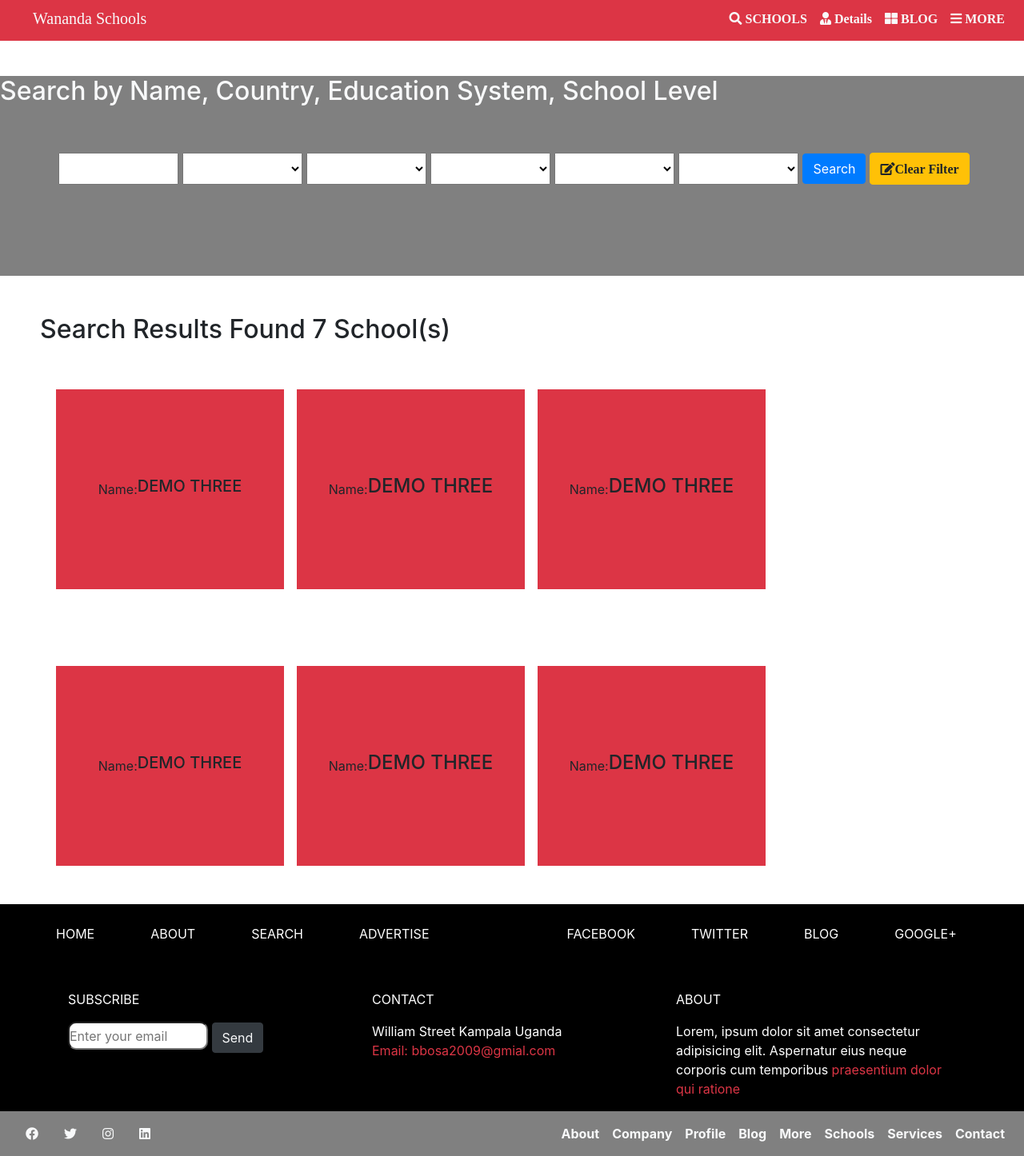
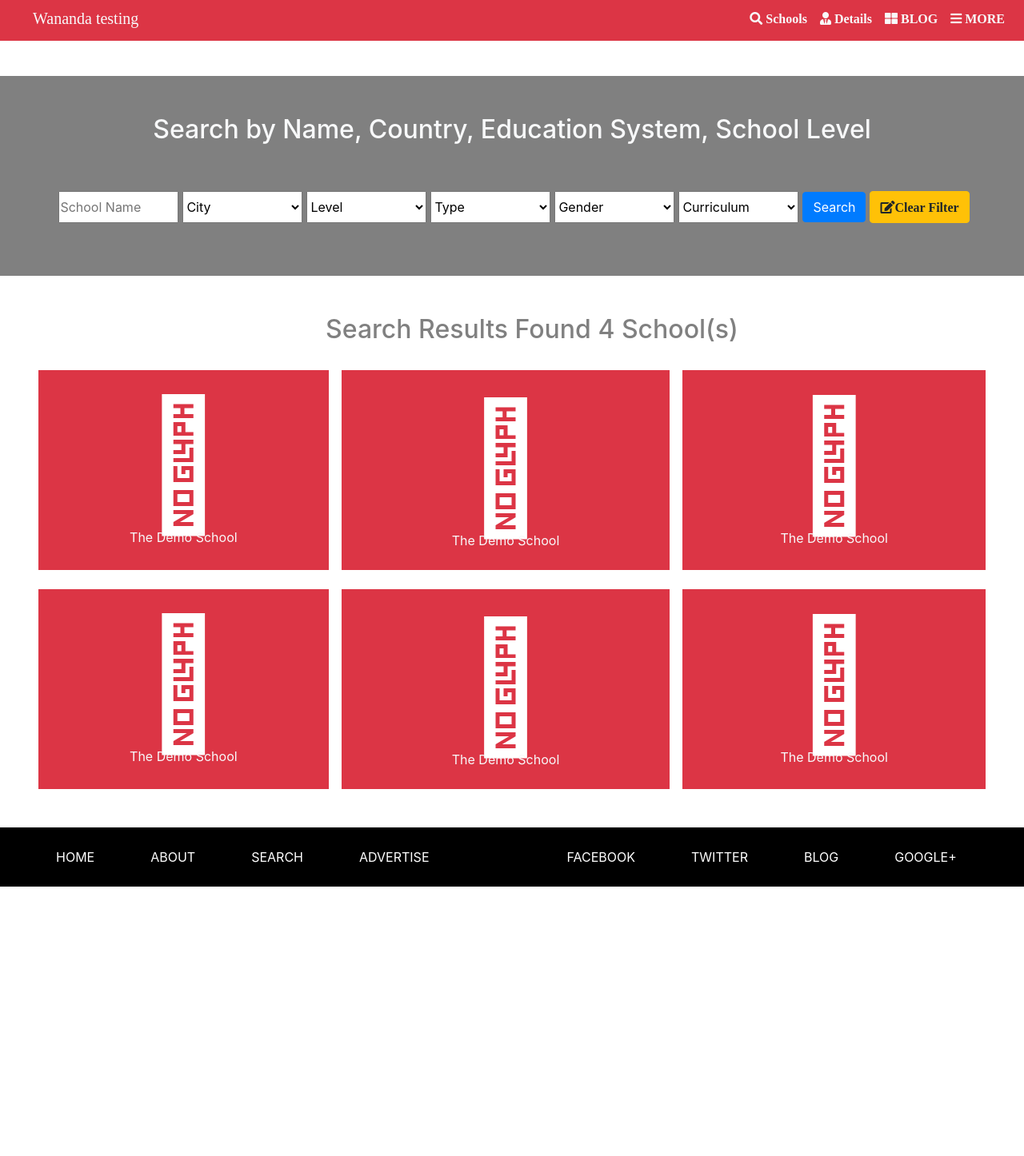
Before and after one commit to bmuhamood/Potashule-Solo-Project, a plain HTML site: page results.html in a window 1280 px wide. Shown: the part 5-1451 px from the top of the page at 80% size. After the commit the page ends 1130 px from the top, so only its background shows below. Drawn offline with nearby package versions, Linux system fonts and the light colour scheme.

```diff
--- a/results.html
+++ b/results.html
@@ -16,14 +16,14 @@
         <!-- Nav bar section -->
         <header>
             <nav class="navbar navbar-expand-lg navbar-light bg-danger fixed-top">
-                <a class="navbar-brand text-light" href="index.html"><i class="far fa-map-marker-alt">&nbsp;Wananda Schools</i></a>
+                <a class="navbar-brand text-light" href="index.html"><i class="far fa-map-marker-alt">&nbsp;Wananda testing</i></a>
                 <button class="navbar-toggler" type="button" data-toggle="collapse" data-target="#navbarNav" aria-controls="navbarNav" aria-expanded="false" aria-label="Toggle navigation">
-                  <span class="navbar-toggler-icon"></span>
+                  <p class="navbar-toggler-icon">
                 </button>
                 <div class="collapse navbar-collapse flex" id="navbarNav">
                   <ul class="navbar-nav">
                     <li class="nav-item">
-                      <a class="nav-link text-light" href="results.html"><i class="fas fa-search">&nbsp;SCHOOLS</i></a>
+                      <a class="nav-link text-light" href="results.html"><i class="fas fa-search">&nbsp;Schools</i></a>
                     </li>
                     <li class="nav-item">
                       <a class="nav-link text-light" href="details.html"><i class="fas fa-user-tie">&nbsp;Details</i></a>
@@ -40,86 +40,85 @@
         </header>
 
       <section class="container-fluid results-head">
+        <h2 class="search-page-title text-center text-light pt-5">Search by Name, Country, Education System, School Level</h2>
         <div class="row">
-          <h2 class="search-page-title text-center text-light">Search by Name, Country, Education System, School Level</h2>
         </div>
         <form class="search-form-menu">
-          <input type="text" id="fname" name="fname">
-          <select name="cars">
-            <label for="schoolname" class="lable text-light">School Name
-            <option value="volvo"></option>
-            <option value="saab">Saab</option>
-            <option value="mercedes">Mercedes</option>
-            <option value="audi">Audi</option>
-          </label>
+          <input type="text" id="fname" name="fname" placeholder="School Name">
+          <select class="mdb-select md-form" searchable="Search here..">
+            <option value="" disabled selected>City</option>
+            <option value="1">Kampala</option>
+            <option value="2">Wakiso</option>
+            <option value="3">Mengo</option>
           </select>
-          <select name="cars" id="cars">
-            <option value="volvo"></option>
-            <option value="volvo">Kindergaten</option>
-            <option value="saab">Primary</option>
-            <option value="mercedes">Secondary</option>
+          <select class="mdb-select md-form" searchable="Search here..">
+            <option value="" disabled selected>Level</option>
+            <option value="1">Kindergaten</option>
+            <option value="2">Primary</option>
+            <option value="3">Secondary</option>
           </select>
-          <select name="cars" id="cars">
-            <option value="volvo"></option>
-            <option value="volvo">Volvo</option>
-            <option value="saab">Saab</option>
-            <option value="mercedes">Mercedes</option>
-            <option value="audi">Audi</option>
+          <select class="mdb-select md-form" searchable="Search here..">
+            <option value="" disabled selected>Type</option>
+            <option value="1">Type1</option>
+            <option value="2">Type2</option>
+            <option value="3">Type3</option>
+            <option value="3">Type4</option>
+            <option value="3">Type5</option>
           </select>
-          <select name="cars" id="cars">
-            <option value="volvo"></option>
-            <option value="volvo">Volvo</option>
-            <option value="saab">Saab</option>
-            <option value="mercedes">Mercedes</option>
-            <option value="audi">Audi</option>
+          <select class="mdb-select md-form" searchable="Search here..">
+            <option value="" disabled selected>Gender</option>
+            <option value="1">Male</option>
+            <option value="2">Female</option>
+            <option value="3">Undisclosed</option>
           </select>
-          <select name="cars" id="cars">
-            <option value="volvo"></option>
-            <option value="volvo">Volvo</option>
-            <option value="saab">Saab</option>
-            <option value="mercedes">Mercedes</option>
-            <option value="audi">Audi</option>
+          <select class="mdb-select md-form" searchable="Search here..">
+            <option value="" disabled selected>Curriculum</option>
+            <option value="2">USA</option>
+            <option value="2">Germany</option>
+            <option value="3">France</option>
+            <option value="3">Poland</option>
+            <option value="3">Japan</option>
           </select>
+
           <button type="button" class="btn btn-primary btn-search">Search</button>
           <button type="button" class="btn btn-warning btn-search fas fa-edit btn-clear">Clear Filter</button>
         </form>
+        </div>
       </section>
 
       <section class="search-results-section mt-5">
-        <h2 class="results-text">Search Results Found 7 School(s)</h2>
-          <div class="container results-search">
-            <div class="row">
-
-              <div class="section1 col-md-3 mt-5 mr-3 bg-danger">
-                  <span>Name:</span><h5>DEMO THREE</h5>
+        <h2 class="results-text text-center">Search Results Found 4 School(s)</h2>
+          <div class="gallery mb-5">
+              <div class="sec1 mr-3 mt-4 ml-5 bg-danger">
+                  <span class="text-img"><i class="fad fa-user-graduate fa-10x"></i></span>
+                  <p class="text-center text-light"> The Demo School</p>
               </div>
-              <div class="section1 col-md-3 mt-5 mr-3  bg-danger">
-                <span>Name:</span><h4>DEMO THREE</h4>
+              <div class="sec2 mr-3 mt-4 bg-danger">
+                <span class="text-img"><i class="fad fa-user-graduate fa-10x"></i></span>
+                <p class="text-center text-light"> The Demo School</p>
               </div>
-              <div class="section1 col-md-3 mt-5 bg-danger">
-                <span>Name:</span><h4>DEMO THREE</h4>
+              <div class="sec3 mr-3 mt-4 mr-5 bg-danger">
+                <span class="text-img"><i class="fad fa-user-graduate fa-10x"></i></span>
+                <p class="text-center text-light"> The Demo School</p>
               </div>
+              <div class="sec4 mr-3 mt-4 ml-5 bg-danger">
+                <span class="text-img"><i class="fad fa-user-graduate fa-10x"></i></span>
+                <p class="text-center text-light"> The Demo School</p>
+            </div>
+            <div class="sec5 mr-3 mt-4 bg-danger">
+              <span class="text-img"><i class="fad fa-user-graduate fa-10x"></i></span>
+              <p class="text-center text-light"> The Demo School</p>
+            </div>
+            <div class="sec6 mr-3 mt-4 mr-5 bg-danger">
+              <span class="text-img"><i class="fad fa-user-graduate fa-10x"></i></span>
+              <p class="text-center text-light"> The Demo School</p>
             </div>
           </div>
 
       </section>
-      <section class="search-results-section mt-5 mb-5">
-        <div class="container results-search">
-          <div class="row">
-            <div class="section1 col-md-3 mt-5 mr-3 bg-danger">
-                <span>Name:</span><h5>DEMO THREE</h5>
-            </div>
-            <div class="section1 col-md-3 mt-5 mr-3  bg-danger">
-              <span>Name:</span><h4>DEMO THREE</h4>
-            </div>
-            <div class="section1 col-md-3 mt-5 bg-danger">
-              <span>Name:</span><h4>DEMO THREE</h4>
-            </div>
-          </div>
-        </div>
 
-    </section>
 </main>
+
 <footer class="footer-section">
   <div class="header-footer-bg">
   <div class="header-footer">
@@ -135,71 +134,7 @@
           <li><a href="#">GOOGLE+</a></li>
       </ul>
   </div>
-  <hr class="hr-line">
-  <div class="middle-footer">
-   <div class="container">
-       <div class="row">
-         <div class="col-4">
-          <div class="subscrib-form">
-              <p>SUBSCRIBE</p>
-              <div>
-              <input type="email" class="email-input" placeholder="Enter your email">
-              <button type="button" class="btn btn-dark text-light">Send</button>
-              </div>
-          </div>
-         </div>
-      <div class="col-4">
-          <div>
-              <p>CONTACT</p>
-              William Street Kampala Uganda <br>
-              <span class="text-danger">Email: bbosa2009@gmial.com</span>
-          </div>
-      </div>
-      <div class="col-4">
-          <div class="about">
-              <p>ABOUT</p>
-              <p>Lorem, ipsum dolor sit amet consectetur adipisicing elit.
-              Aspernatur eius neque corporis cum temporibus <span class="text-danger">praesentium dolor qui ratione </span></p>
-          </div>
-      </div>
-      </div>
-   </div>
 </div>
-</div>
-<nav class="navbar navbar-expand-lg navbar-light footer-bottom">
-<a class="navbar text-light" href="#"><i class="fab fa-facebook"></i></a>
-<a class="navbar text-light" href="#"><i class="fab fa-twitter"></i></a>
-<a class="navbar text-light" href="#"><i class="fab fa-instagram"></i></a>
-<a class="navbar text-light" href="#"><i class="fab fa-linkedin"></i></a>
-<div class="collapse navbar-collapse" id="navbarNav">
-<ul class="navbar-nav">
-  <li class="nav-item">
-    <a class="nav-link text-light" href="#">About</i></a>
-  </li>
-  <li class="nav-item">
-    <a class="nav-link text-light" href="#">Company</i></a>
-  </li>
-  <li class="nav-item">
-    <a class="nav-link text-light" href="#">Profile</i></a>
-  </li>
-  <li class="nav-item">
-    <a class="nav-link text-light" href="#">Blog</i></a>
-  </li>
-  <li class="nav-item">
-      <a class="nav-link text-light" href="#">More</i></a>
-    </li>
-    <li class="nav-item">
-      <a class="nav-link text-light" href="#">Schools</i></a>
-    </li>
-    <li class="nav-item">
-      <a class="nav-link text-light" href="#">Services</i></a>
-    </li>
-    <li class="nav-item">
-      <a class="nav-link text-light" href="#">Contact</i></a>
-    </li>
-</ul>
-</div>
-</nav>
 </footer>
 </body>
 </html>
--- a/style.css
+++ b/style.css
@@ -52,6 +52,7 @@
   width: 80%;
   height: 50px;
   border: 0;
+  color: #000;
 }
 
 .lead {
@@ -89,7 +90,7 @@
 }
 
 .jumbotron-style {
-    height: 200px;
+    height: 250px;
 }
 
 .jumbo {
@@ -98,7 +99,7 @@
 
 .why-image {
   width: 150px;
-  height: 100px;
+  height: 150px;
   margin-left: 400px;
 }
 
@@ -178,16 +179,24 @@
   text-align: center;
 }
 
-.results-search {
-  margin-left: 100px;
-  padding-left: 100px;
+.gallery {
+  display: grid;
+  grid-template-columns: 1fr 1fr 1fr;
+  grid-template-rows: 1fr 1fr;
+  grid-template-areas: "sec1" "sec2" "sec3" "sec4" "sec5" "sec6";
+  cursor: pointer;
 }
 
-.section1 {
+.sec1 {
+  height: 250px;
+}
+
+.text-img{
   display: flex;
   justify-content: center;
   align-items: center;
-  height: 250px;
+  margin-top: 10%;
+  color: white;
 }
 
 .search-results-section h2{
@@ -199,6 +208,10 @@
   height: 40px;
   margin-left: 5px;
   width: 150px;
+}
+
+.results-text {
+  color: grey;
 }
 
 #fname {
```
Also changed, not shown: details.html (+0 -3 lines), index.html (+16 -50 lines).
